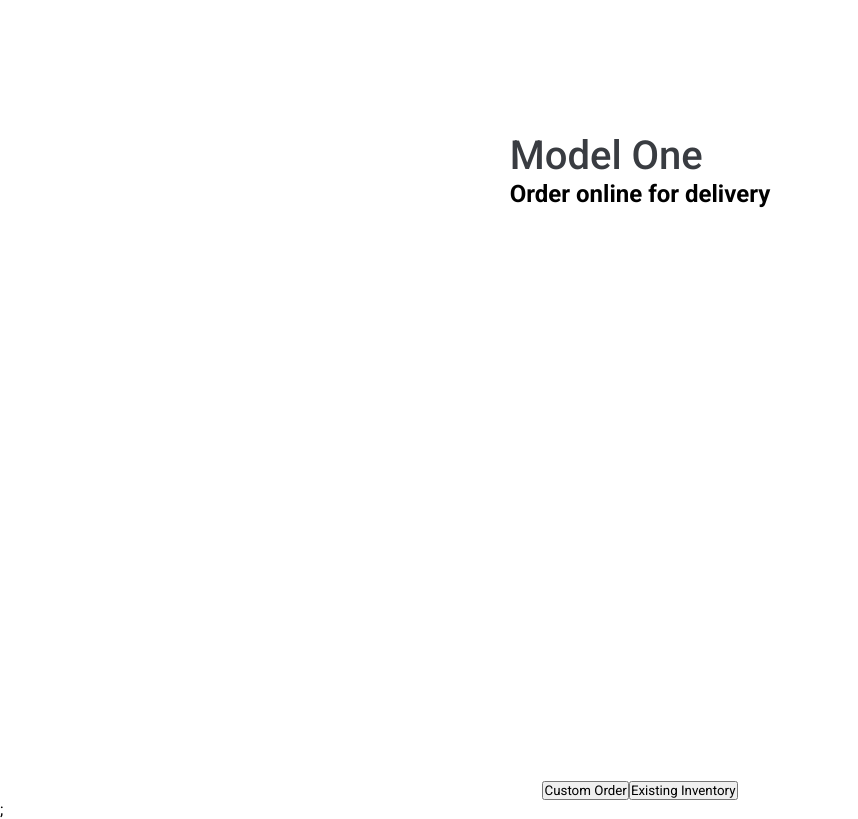
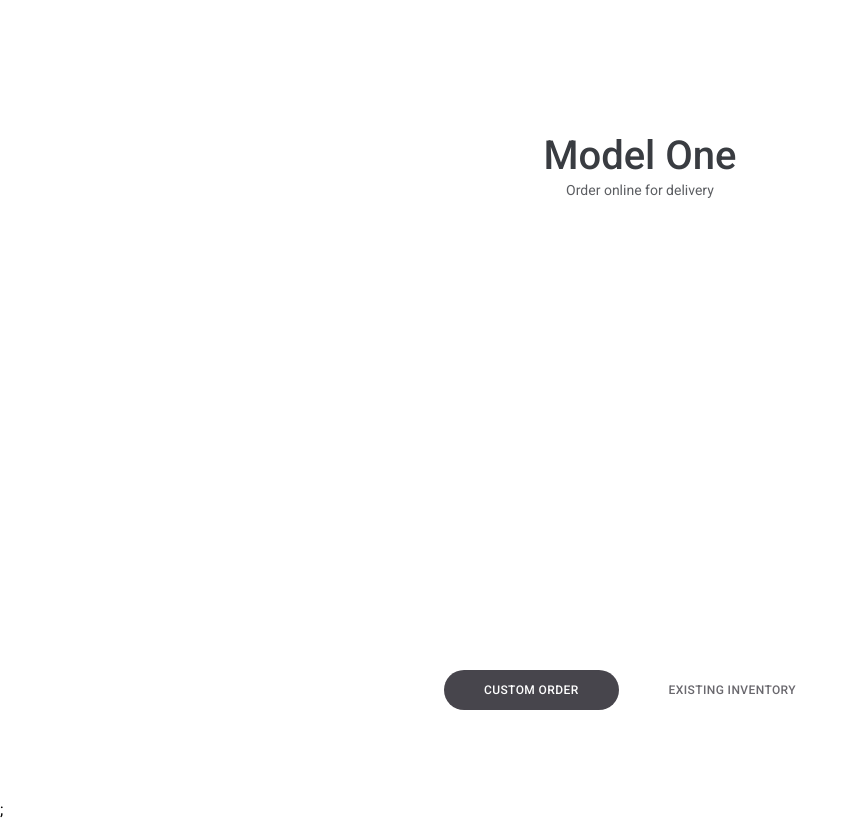
Before and after one commit to macedo-developer/clone-home-page-tesla, a React (Create React App) app: page / in a window 1280 px wide. Shown: the whole page, without its empty margins (0-858 px from the left). Built offline with nearby package versions, Linux system fonts and the light colour scheme.

Commit message:
Style elemets

```diff
--- a/src/components/DefaultOverlayContent/styles.ts
+++ b/src/components/DefaultOverlayContent/styles.ts
@@ -8,6 +8,7 @@
 `;
 export const Heading = styled.div`
   margin-top: 16.5vh;
+  text-align: center;
 
   > h1 {
     font-weight: 500;
@@ -15,8 +16,52 @@
     line-height: 48px;
     color: #393c41;
   }
+
+  > h2 {
+    font-weight: normal;
+    font-size: 14px;
+    line-height: 20px;
+    color: #5c5e62;
+  }
 `;
 export const Buttons = styled.div`
-  width: 100%;
-  text-align: center;
+  display: flex;
+  flex-direction: column;
+  justify-content: center;
+  align-items: center;
+  margin-bottom: 140px;
+
+  > button {
+    background: #1a1720;
+    color: #fff;
+    opacity: 0.8;
+    font-size: 12px;
+    font-weight: 500;
+    letter-spacing: 0.4px;
+    text-transform: uppercase;
+    padding: 13px 40px;
+    border-radius: 20px;
+    border: none;
+    outline: 0;
+    cursor: pointer;
+
+    &.white {
+      background: #fff;
+      color: #1a1720;
+      opacity: 0.65;
+    }
+
+    & + button {
+      margin: 10px 0 0;
+    }
+  }
+
+  @media (min-width: 600px) {
+    flex-direction: row;
+    margin-bottom: 90px;
+
+    > button + button {
+      margin: 0 0 0 10px;
+    }
+  }
 `;
```
